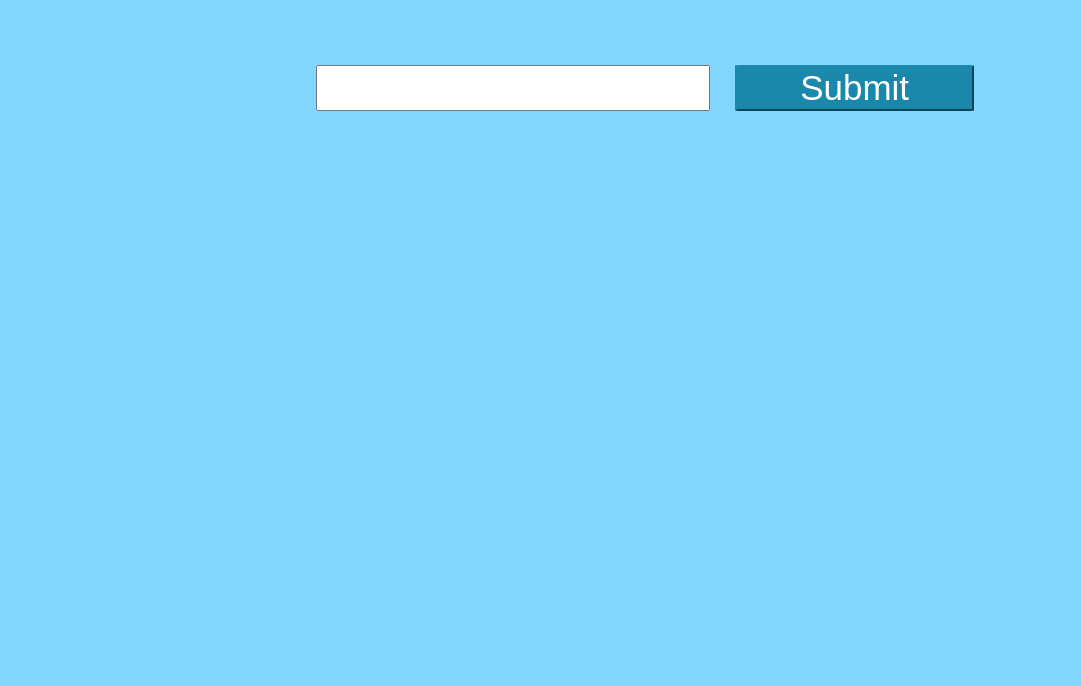
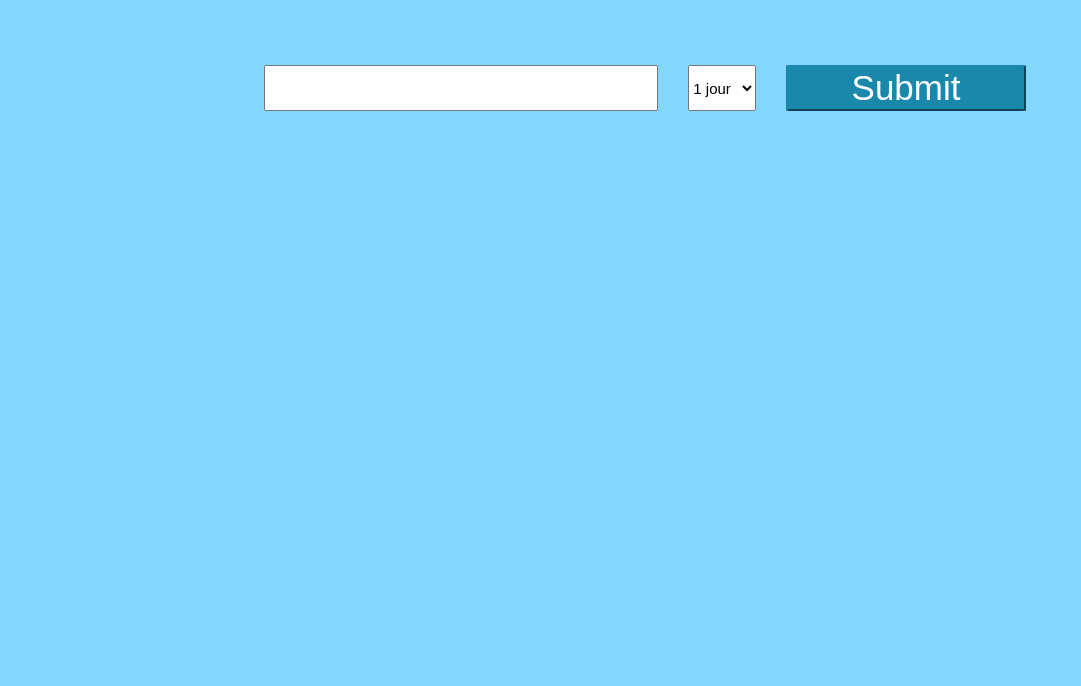
Before and after one commit to hcolin341/ProjetPrevisionMeteo, a plain HTML site: page index.html in a window 1280 px wide. Shown: the part 114-800 px from the top of the page, without its empty margins (0-1081 px from the left). Drawn offline with Linux system fonts and the light colour scheme.

Commit message:
versionavecbarretoggleajoute

```diff
--- a/index.html
+++ b/index.html
@@ -16,7 +16,14 @@
 
 <div class = "soumission">
     <input type = "text" id = "ville" class = "recherche"/>
+    <select id ="NombreJours">
+        <option value = "1"> 1 jour</option>
+        <option value = "3"> 3 jours</option>
+        <option value = "5"> 5 jours</option>
+        <option value = "7"> 7 jours</option>
+    </select>
     <button class = "envoi" onclick = "recuperation_donnees()"> Submit </button>
+
 </div>
 
 <div id = resultats>
--- a/script.js
+++ b/script.js
@@ -1,6 +1,7 @@
 function recuperation_donnees   ()
 {
     const VILLE = document.getElementById("ville").value;
+    const NOMBRE = document.getElementById("NombreJours").value;
     const APIGEOLOCATE_KEY = "4cc84d243e404697a08e5534056dbde4"
     const APIWEATHER_KEY = "d5feee14cc21f117d2a02f17f9c1e44e"
     let URLG = `https://api.opencagedata.com/geocode/v1/json?q=${VILLE}&key=${APIGEOLOCATE_KEY}&language=fr&pretty=1`
@@ -32,7 +33,7 @@ function recuperation_donnees   ()
     .then(donnee => {
     resultats.innerHTML = "";
     var code_meteo;
-      for (var i = 0; i < 5; i++)
+      for (var i = 0; i < NOMBRE; i++)
     {
         code_meteo = donnee.daily[i].weather[0].id;
         if(code_meteo == 800)
--- a/style.css
+++ b/style.css
@@ -27,7 +27,6 @@ button
 {
     font-size : 35px;
     font-family : 'Arial';
-    margin-left : 2%;
 }
 
 .soumission
@@ -67,9 +66,8 @@ button
     font-size : 30px;
     font-weight : bold;
     font-family :'Lucida Sans', 'Lucida Sans Regular', 'Lucida Grande', 'Lucida Sans Unicode', Geneva, Verdana, sans-serif;
-    width : 200px;
+    width : 180px;
 }
-
 
 .recherche {
     font-size : 30px;
@@ -85,3 +83,9 @@ button
     flex-direction : row;
     margin-top : 70px;
 }
+
+#NombreJours {
+    margin-left : 30px;
+    margin-right : 30px;
+    font-size : 15px;
+}
```
